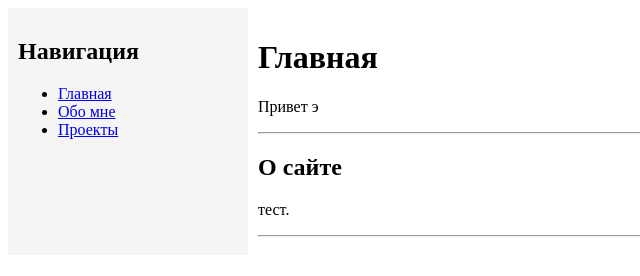
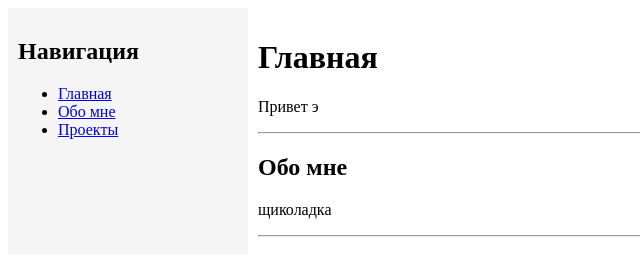
Before and after one commit to elrt/elrt.github.io, a plain HTML site: page index.html in a window 1280 px wide. Shown: the full height of the page, 0-640 px from the left. Drawn offline with Linux system fonts and the light colour scheme.

Commit message:
Update index.html

```diff
--- a/index.html
+++ b/index.html
@@ -33,8 +33,8 @@
 
           <main>
             <section id="about" aria-labelledby="about-title">
-              <h2 id="about-title" tabindex="0">О сайте</h2>
-              <p>тест.</p>
+              <h2 id="about-title" tabindex="0">Обо мне</h2>
+              <p>щиколадка</p>
             </section>
 
             <hr />
```
